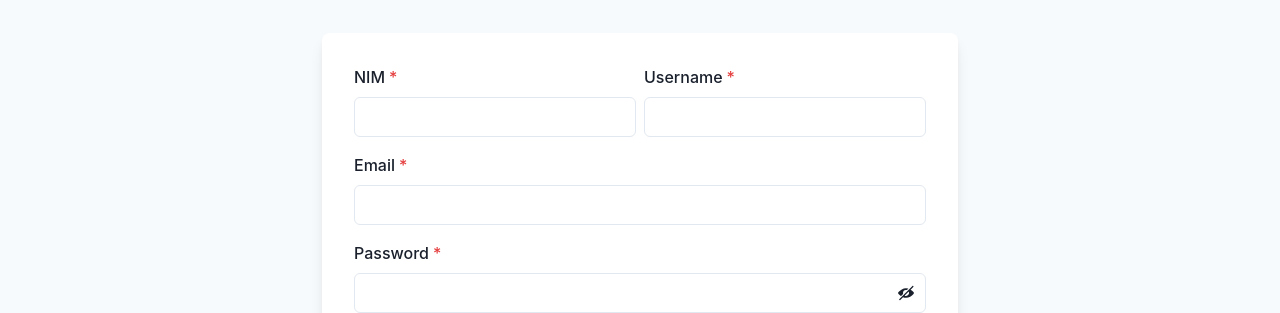
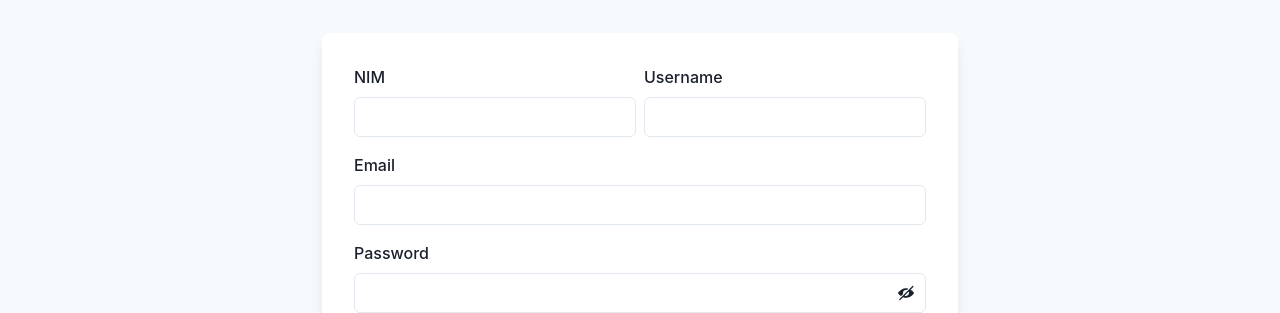
Before and after one commit to dwialbi/library, a React (Create React App) app in the folder library-frontend/: page /register in a window 1280 px wide. Shown: the part 189-502 px from the top of the page. Built offline with nearby package versions, Linux system fonts and the light colour scheme.

Commit message:
protected route & guest route

```diff
--- a/library-frontend/src/pages/Login.jsx
+++ b/library-frontend/src/pages/Login.jsx
@@ -20,6 +20,7 @@ import { useDispatch } from "react-redux"
 import { axiosLibrary } from "../api"
 import { login } from "../redux/features/authSlice"
 import { useNavigate } from "react-router-dom"
+import * as Yup from "yup"
 
 const LoginPage = () => {
   const [showPassword, setShowPassword] = useState(false)
@@ -62,6 +63,17 @@ const LoginPage = () => {
         })
       }
     },
+    validationSchema: Yup.object({
+      NIM: Yup.string()
+        .required("NIM is empty")
+        .min(5, "more than 4 characters"),
+      password: Yup.string()
+        .required("Password is empty")
+        .matches(
+          /^(?=.*[a-z])(?=.*[A-Z])(?=.*[0-9])(?=.*[!@#$%^&*])(?=.{8,})/,
+          "Must Contain 8 Characters, One Uppercase, One Lowercase, One Number and One Special Case Character"
+        ),
+    }),
   })
 
   const formChange = ({ target }) => {
--- a/library-frontend/src/pages/Register.jsx
+++ b/library-frontend/src/pages/Register.jsx
@@ -14,8 +14,9 @@ import {
   useColorModeValue,
   useToast,
   FormErrorMessage,
+  Link as LinkChakra,
 } from "@chakra-ui/react"
-import { Link } from "react-router-dom"
+import { Link as LinkRouterDom } from "react-router-dom"
 import { ViewIcon, ViewOffIcon } from "@chakra-ui/icons"
 import { useState } from "react"
 import { useFormik } from "formik"
@@ -56,11 +57,17 @@ const Register = () => {
       }
     },
     validationSchema: Yup.object({
-      NIM: Yup.string().required().min(5),
-      username: Yup.string().required().min(4).max(6),
-      email: Yup.string().required().email(),
+      NIM: Yup.string()
+        .required("NIM is Empty")
+        .min(5, "NIM is Too Short!")
+        .max(6, "NIM is Too Long!"),
+      username: Yup.string()
+        .required("Username is Empty")
+        .min(4, "Username is Too Short!")
+        .max(10, "Username is Too Long!"),
+      email: Yup.string().required("Email is Empty").email(),
       password: Yup.string()
-        .required()
+        .required("Password is empty")
         .matches(
           /^(?=.*[a-z])(?=.*[A-Z])(?=.*[0-9])(?=.*[!@#$%^&*])(?=.{8,})/,
           "Must Contain 8 Characters, One Uppercase, One Lowercase, One Number and One Special Case Character"
@@ -100,7 +107,7 @@ const Register = () => {
             <Stack spacing={4}>
               <HStack>
                 <Box>
-                  <FormControl isInvalid={formik.errors.NIM} isRequired>
+                  <FormControl isInvalid={formik.errors.NIM}>
                     <FormLabel>NIM</FormLabel>
                     <Input
                       name="NIM"
@@ -112,7 +119,7 @@ const Register = () => {
                   </FormControl>
                 </Box>
                 <Box>
-                  <FormControl isRequired>
+                  <FormControl isInvalid={formik.errors.username}>
                     <FormLabel>Username</FormLabel>
                     <Input
                       name="username"
@@ -120,11 +127,14 @@ const Register = () => {
                       value={formik.values.username}
                       onChange={formChange}
                     />
+                    <FormErrorMessage>
+                      {formik.errors.username}
+                    </FormErrorMessage>
                   </FormControl>
                 </Box>
               </HStack>
 
-              <FormControl id="email" isRequired>
+              <FormControl isInvalid={formik.errors.email}>
                 <FormLabel>Email</FormLabel>
                 <Input
                   name="email"
@@ -132,9 +142,10 @@ const Register = () => {
                   value={formik.values.email}
                   onChange={formChange}
                 />
+                <FormErrorMessage>{formik.errors.email}</FormErrorMessage>
               </FormControl>
 
-              <FormControl isInvalid={formik.errors.password} isRequired>
+              <FormControl isInvalid={formik.errors.password}>
                 <FormLabel>Password</FormLabel>
                 <InputGroup>
                   <Input
@@ -173,9 +184,11 @@ const Register = () => {
               <Stack pt={6}>
                 <Text align={"center"}>
                   Already a user?
-                  <Link to="/login">
-                    <Text color="blue.400">Login</Text>
-                  </Link>
+                  <LinkChakra to="/login">
+                    <Text color="blue.400">
+                      <LinkRouterDom to="/login">Login</LinkRouterDom>
+                    </Text>
+                  </LinkChakra>
                 </Text>
               </Stack>
             </Stack>
```
Also changed, not shown: library-frontend/src/components/GuestRoute.jsx (added, +13 -0 lines), library-frontend/src/components/ProtectedRoute.jsx (added, +12 -0 lines).
